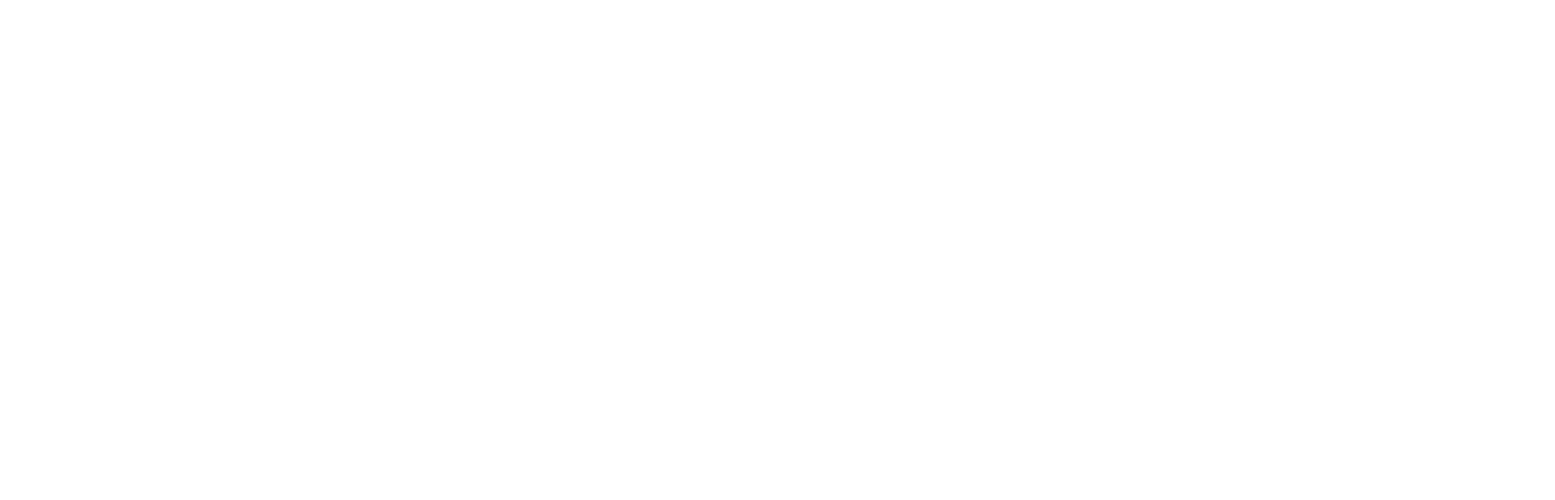
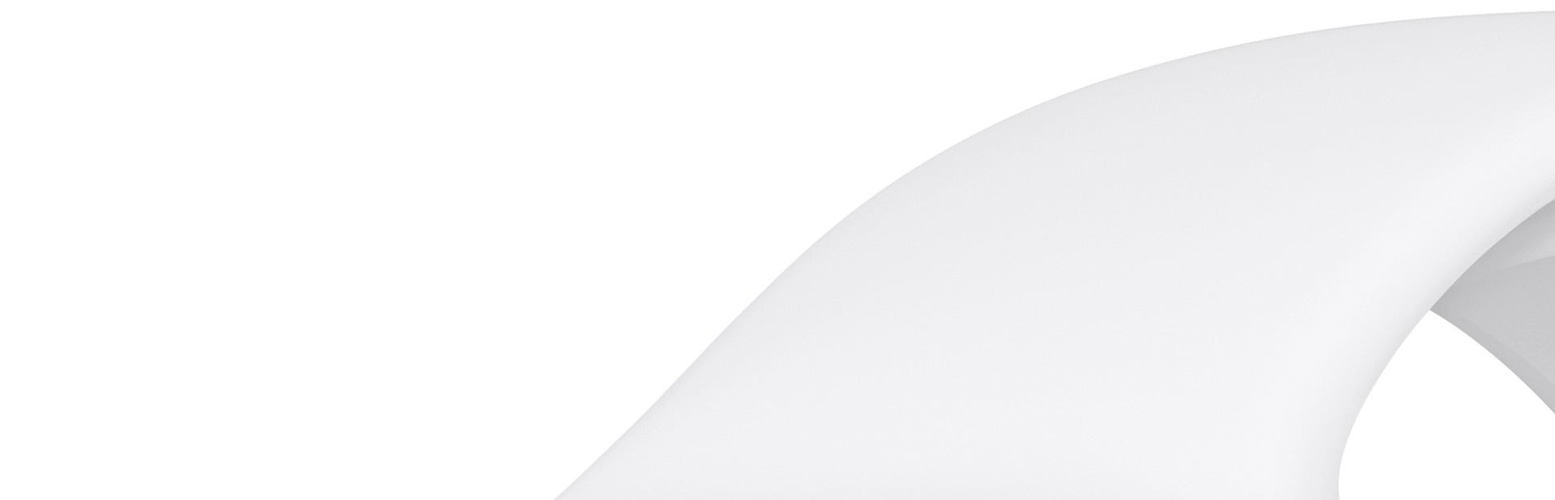
Before and after one commit to Sejall-pawar/icp-8-Assignment-14, a plain HTML site: page index.html in a window 1280 px wide. Shown: the top 618 px of the page at 81% size, 1920 px wide, since content can reach past the window. Drawn offline with Linux system fonts and the light colour scheme.

Commit message:
watch img added

```diff
--- a/index.html
+++ b/index.html
@@ -4,6 +4,6 @@
     <title>Smart Watch</title>
 </head>
 <body>
-
+    <img src="watch.jpg" alt="iwatch">
 </body>
 </html>
```
Also changed, not shown: watch.jpg (added).
